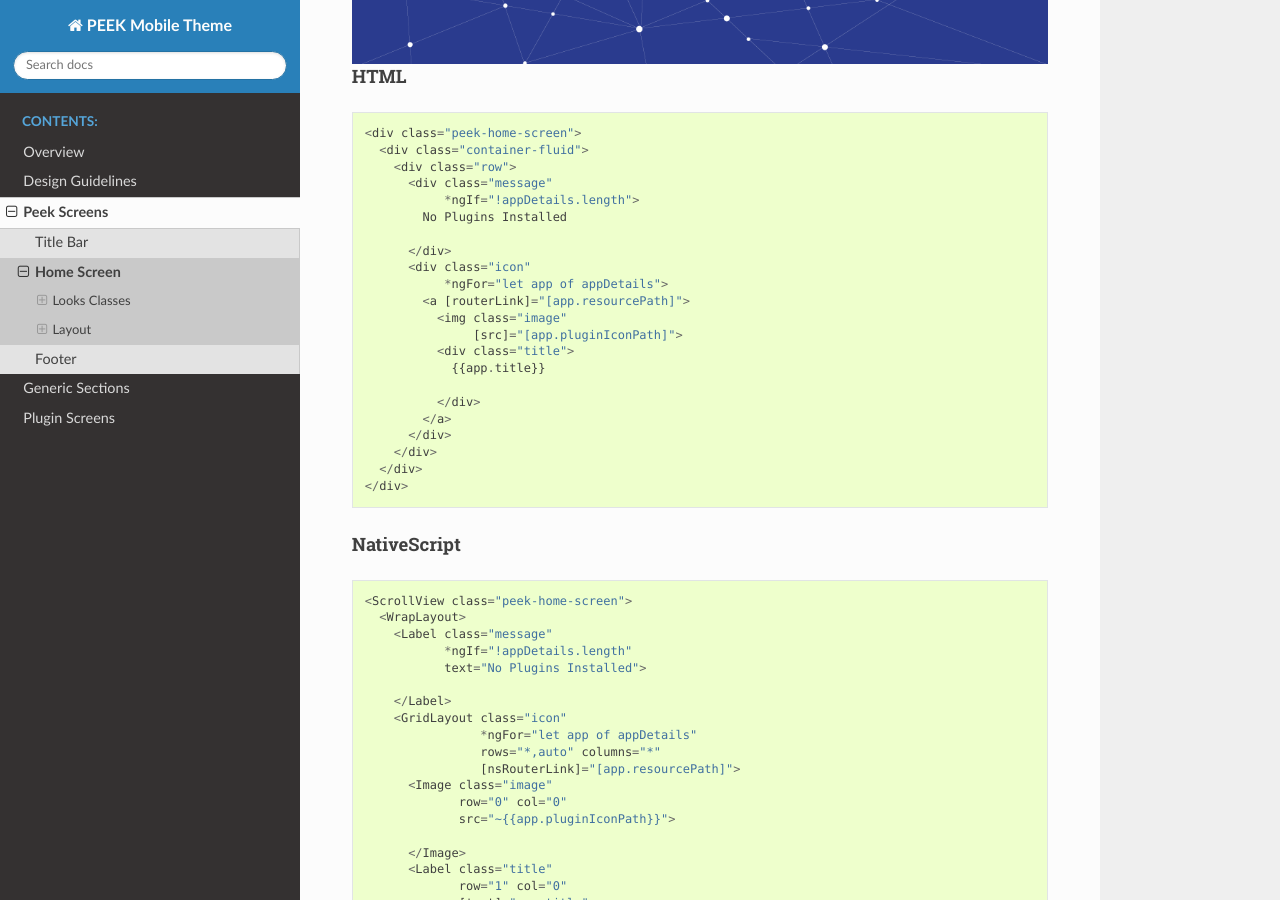
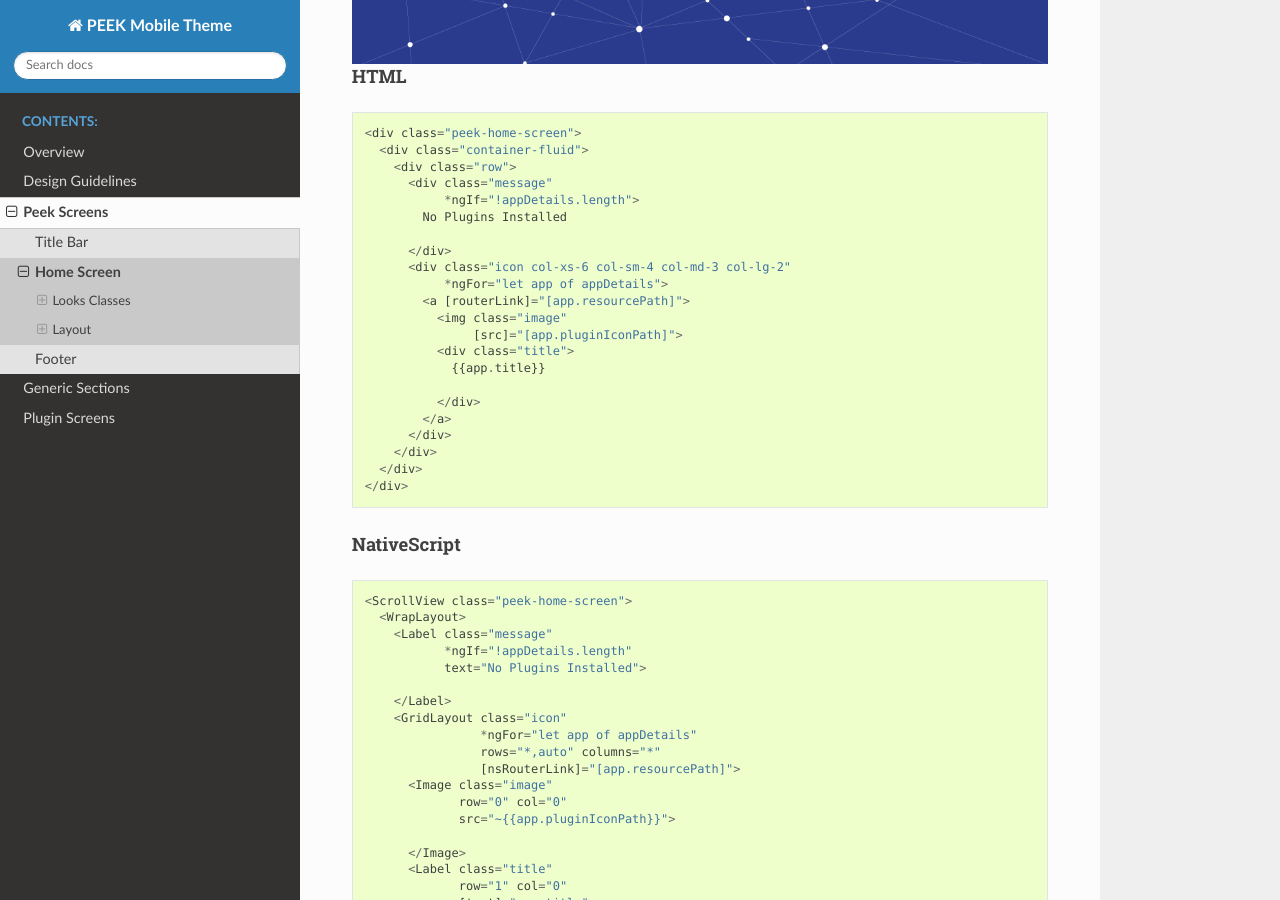
Before and after one commit to Synerty/peek-mobile-theme, a Sphinx documentation site: the page built from docs/peek_screens/home_screen/home_screen.rst, in a window 1280 px wide and 900 px high, scrolled down 2164 px. Built offline with Sphinx 7.4.7 and the Read the Docs theme 2.0.0, drawn with Linux system fonts in a browser that asks for light colours.

Commit message:
Modify the home-screen HTML code as per Joseph's modifications to the example

```diff
--- a/docs/peek_screens/home_screen/home_screen.rst
+++ b/docs/peek_screens/home_screen/home_screen.rst
@@ -92,7 +92,7 @@
                 No Plugins Installed
 
               </div>
-              <div class="icon"
+              <div class="icon col-xs-6 col-sm-4 col-md-3 col-lg-2"
                    *ngFor="let app of appDetails">
                 <a [routerLink]="[app.resourcePath]">
                   <img class="image"
```
